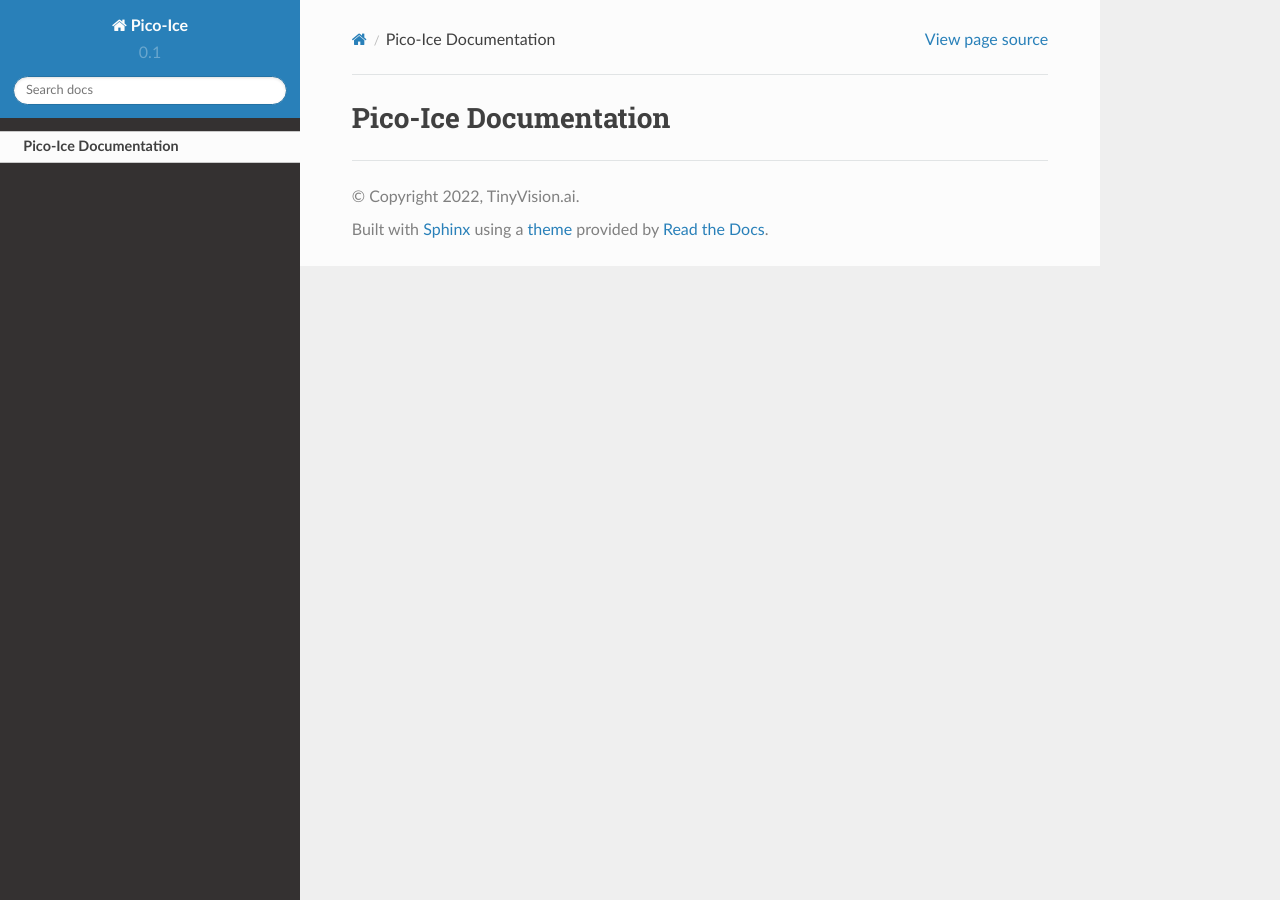
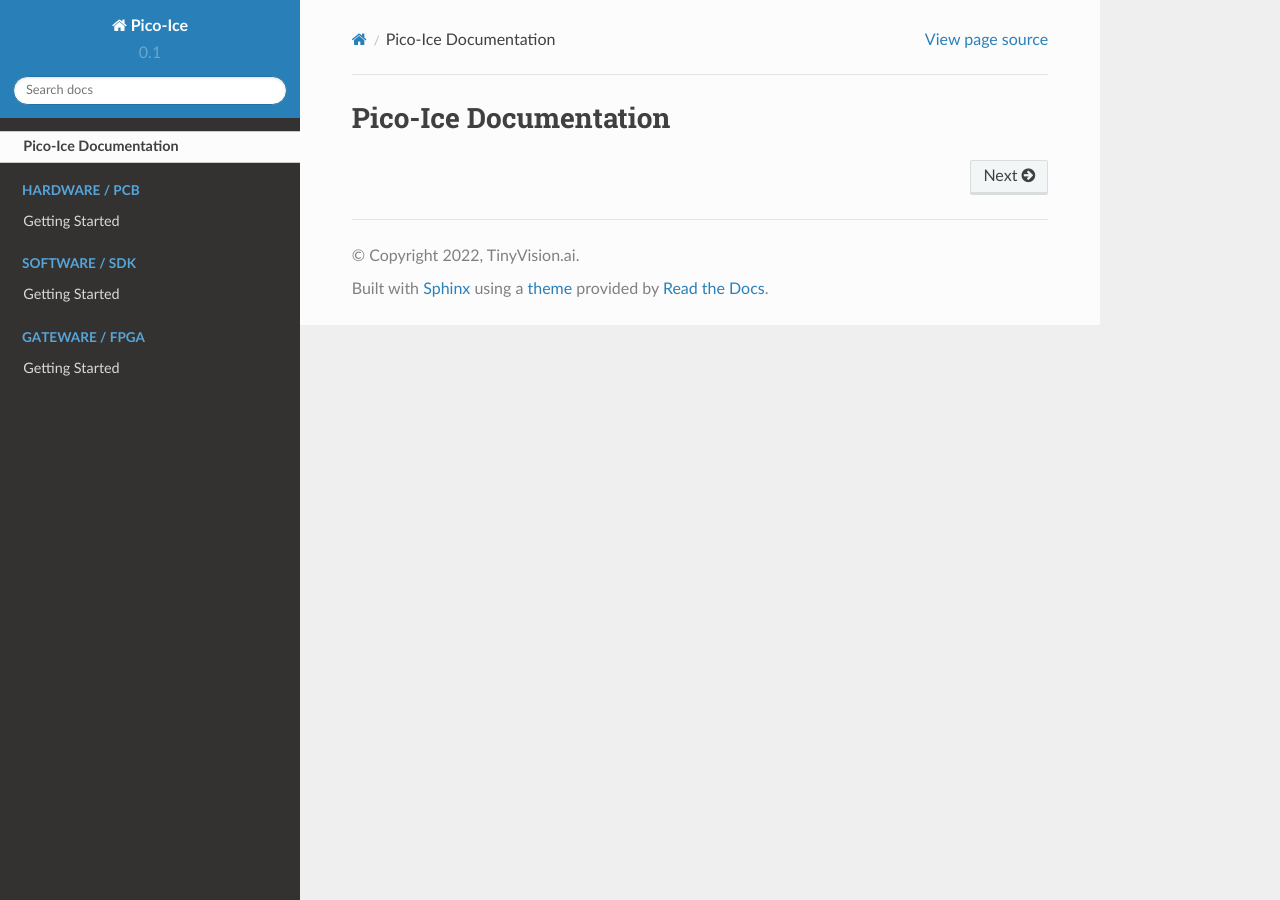
Before and after one commit to tinyvision-ai-inc/pico-ice, a Sphinx documentation site: the page built from Docs/source/index.rst, in a window 1280 px wide. Built offline with Sphinx 7.4.7 and the Read the Docs theme 2.0.0, drawn with Linux system fonts in a browser that asks for light colours.

Commit message:
Docs: add categories for each aspect of the project
- Hardware would offer an overview of the PCB, document the pinout, block
  diagrams, modifications...

- Software would offer an overview of the SDK, Get Started instructions,
  document its API.

- Gateware would document the FPGA: loading designs onto it, document the
  example wishbone interface, explain the toolchain for those new to
  FPGAs at all wanting to get started through the pico-ice board.

Also remove an unneeded comment

```diff
--- /dev/null
+++ b/Docs/source/gateware/getting-started.rst
@@ -0,0 +1,2 @@
+Getting Started
+===============
--- /dev/null
+++ b/Docs/source/hardware/getting-started.rst
@@ -0,0 +1,2 @@
+Getting Started
+===============
--- a/Docs/source/index.rst
+++ b/Docs/source/index.rst
@@ -12,3 +6,24 @@ Pico-Ice Documentation
    :hidden:
 
    self
+
+.. toctree::
+   :maxdepth: 2
+   :caption: Hardware / PCB
+   :hidden:
+
+   hardware/getting-started
+
+.. toctree::
+   :maxdepth: 2
+   :caption: Software / SDK
+   :hidden:
+
+   software/getting-started
+
+.. toctree::
+   :maxdepth: 2
+   :caption: Gateware / FPGA
+   :hidden:
+
+   gateware/getting-started
--- /dev/null
+++ b/Docs/source/software/getting-started.rst
@@ -0,0 +1,2 @@
+Getting Started
+===============
```
Also changed, not shown: other parts of Docs/source/index.rst (+0 -6 lines).
